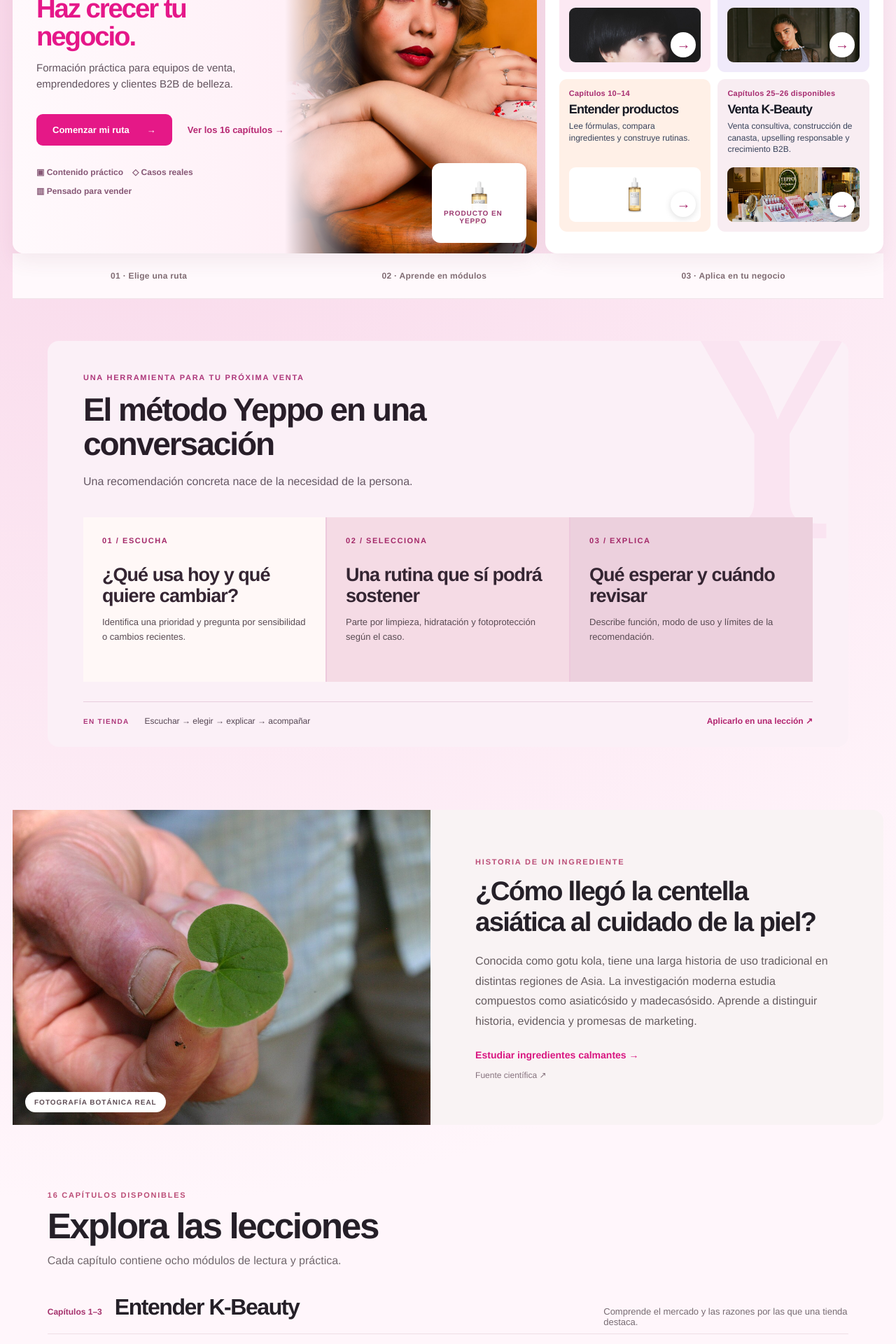
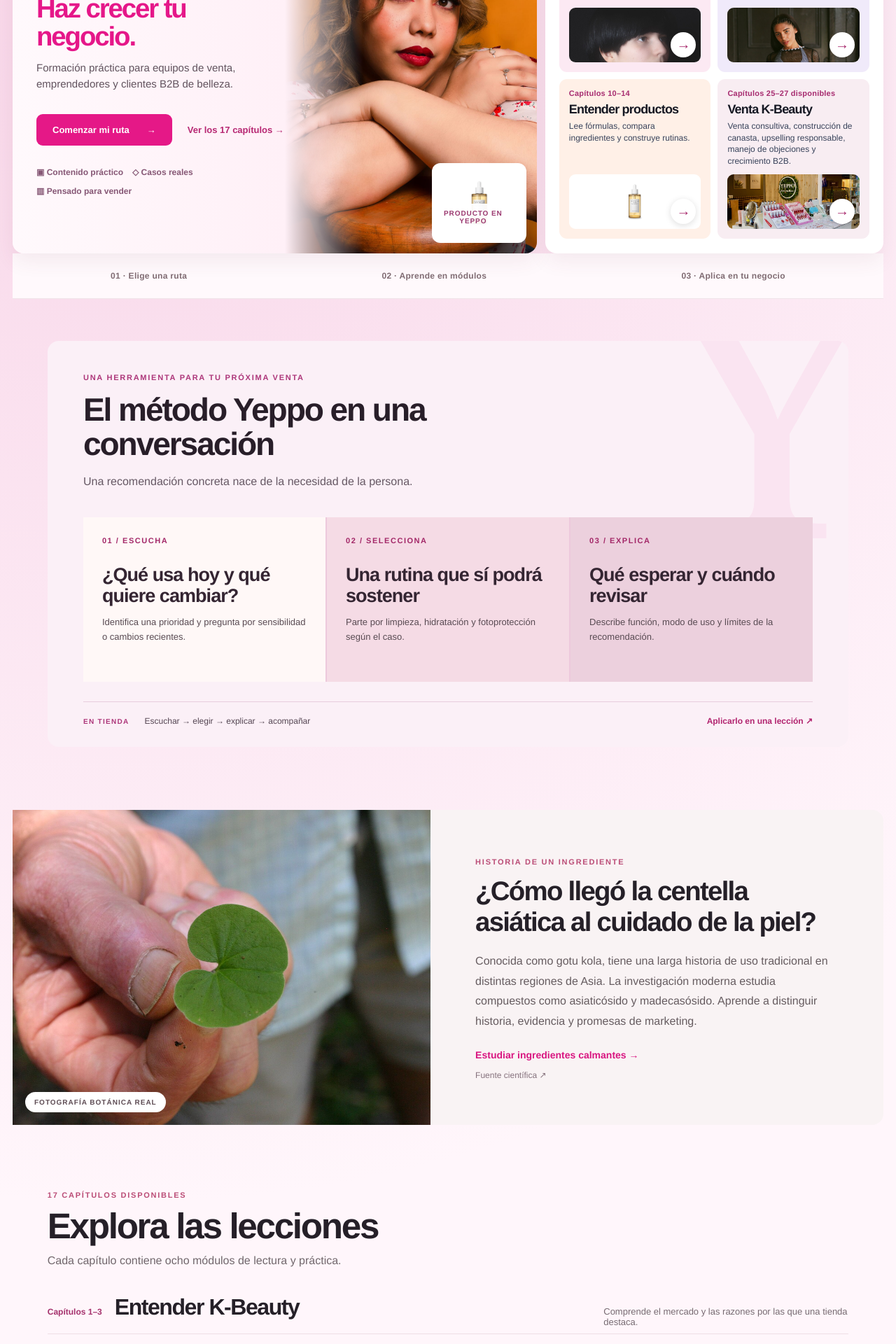
Before and after one commit to larreca/margenreal, a Next.js app in the folder yeppo-academy/: page /revision in a window 1280 px wide. Shown: the part 300-2220 px from the top of the page at 70% size. Built offline with nearby package versions, Linux system fonts and the light colour scheme; no server answers; the database is empty.

Commit message:
Expose Chapter 27 in production learning route

```diff
--- a/yeppo-academy/app/revision/page.js
+++ b/yeppo-academy/app/revision/page.js
@@ -8,19 +8,19 @@
  {id:"kbeauty",title:"Entender K-Beauty",range:"Capítulos 1–3",goal:"Comprende el mercado y las razones por las que una tienda destaca.",first:"c01",numbers:[1,2,3],image:"/assets/editorial/chile-beauty.jpg"},
  {id:"piel",title:"Entender la piel",range:"Capítulos 4–9",goal:"Orienta una rutina y reconoce cuándo detener una recomendación.",first:"c04",numbers:[4,5,6,7,8,9],image:"/assets/editorial/chile-portrait.jpg"},
  {id:"productos",title:"Entender productos",range:"Capítulos 10–14",goal:"Lee fórmulas, compara ingredientes y construye rutinas.",first:"c10",numbers:[10,11,12,13,14],image:"/assets/editorial/yeppo-centella.jpg"},
- {id:"venta",title:"Venta K-Beauty",range:"Capítulos 25–26 disponibles",goal:"Venta consultiva, construcción de canasta, upselling responsable y crecimiento B2B.",first:"c25",numbers:[25,26],image:"/assets/editorial/yeppo-store.jpg"}
+ {id:"venta",title:"Venta K-Beauty",range:"Capítulos 25–27 disponibles",goal:"Venta consultiva, construcción de canasta, upselling responsable, manejo de objeciones y crecimiento B2B.",first:"c25",numbers:[25,26,27],image:"/assets/editorial/yeppo-store.jpg"}
 ];
 const chapterGoals={
  c01:["Inicial","Explicar K-Beauty sin reducirlo a una rutina de diez pasos."],c02:["Inicial","Leer el mercado chileno y distinguir interés de recompra."],c03:["Intermedio","Construir una ventaja de tienda basada en asesoría y selección."],
  c04:["Inicial","Relacionar funciones de la piel con beneficios cosméticos realistas."],c05:["Inicial","Distinguir tipo, estado y prioridad de la persona."],c06:["Intermedio","Ajustar una rutina cuando cambian tolerancia e hidratación."],
  c07:["Intermedio","Priorizar una preocupación sin saturar la rutina."],c08:["Intermedio","Reconocer el límite entre asesoría y diagnóstico."],c09:["Intermedio","Separar derivación profesional de una urgencia médica."],
  c10:["Intermedio","Leer INCI, etiqueta y reclamos de un cosmético."],c11:["Intermedio","Comparar humectantes, emolientes y oclusivos."],c12:["Intermedio","Distinguir tradición, evidencia y promesas sobre ingredientes."],
- c13:["Intermedio","Distinguir brillo, poros y brotes para orientar una rutina prudente."],c14:["Intermedio","Orientar el tono desigual con protección, tolerancia y expectativas claras."],c25:["Intermedio","Construir canastas relevantes sin forzar la venta y medir su impacto."],c26:["Intermedio","Ofrecer upgrades con valor demostrable sin perder confianza."]
+ c13:["Intermedio","Distinguir brillo, poros y brotes para orientar una rutina prudente."],c14:["Intermedio","Orientar el tono desigual con protección, tolerancia y expectativas claras."],c25:["Intermedio","Construir canastas relevantes sin forzar la venta y medir su impacto."],c26:["Intermedio","Ofrecer upgrades con valor demostrable sin perder confianza."],c27:["Intermedio","Resolver objeciones con escucha, evidencia y respuestas consultivas."]
 };
 export default async function Revision(){
  const data=await getAcademyData();
  const chapters=data.schools.flatMap(s=>s.chapters);
- const ready=chapters.filter(c=>c.n<=14||c.n===25||c.n===26),planned=chapters.filter(c=>!(c.n<=14||c.n===25||c.n===26));
+ const ready=chapters.filter(c=>c.n<=14||c.n===25||c.n===26||c.n===27),planned=chapters.filter(c=>!(c.n<=14||c.n===25||c.n===26||c.n===27));
  return <main className="editorial-home"><div className="editorial-shell">
   <nav className="editorial-nav" aria-label="Navegación principal"><Link href="/revision" className="editorial-brand"><span>Y</span><b>YEPPO<small>ACADEMY · K-BEAUTY</small></b></Link><div><a href="#rutas">Rutas de aprendizaje</a><a href="#capitulos">Capítulos</a><Link href="/revision/c10">Ingredientes</Link><Link href="/revision/editar">Editar academia</Link></div></nav>
   <div className="editorial-first-screen"><section className="editorial-hero"><div className="editorial-hero-copy"><small>YEPPO ACADEMY</small><h1>Aprende K-Beauty. Recomienda mejor. <em>Haz crecer tu negocio.</em></h1><p>Formación práctica para equipos de venta, emprendedores y clientes B2B de belleza.</p><div className="editorial-hero-actions"><a href="#rutas" className="ya-btn editorial-white">Comenzar mi ruta <span aria-hidden="true">→</span></a><a href="#capitulos" className="editorial-text-link">Ver los {ready.length} capítulos →</a></div><div className="editorial-hero-benefits"><span>▣ Contenido práctico</span><span>◇ Casos reales</span><span>▥ Pensado para vender</span></div></div><div className="editorial-hero-photo"><img src="/assets/editorial/chile-model.jpg" alt="Retrato de belleza fotografiado en Santiago de Chile por Oss Leos"/><div className="editorial-hero-product"><img src="/assets/editorial/yeppo-centella.jpg" alt="Ampolla de centella del catálogo Yeppo"/><span>PRODUCTO EN YEPPO</span></div></div></section>
```
